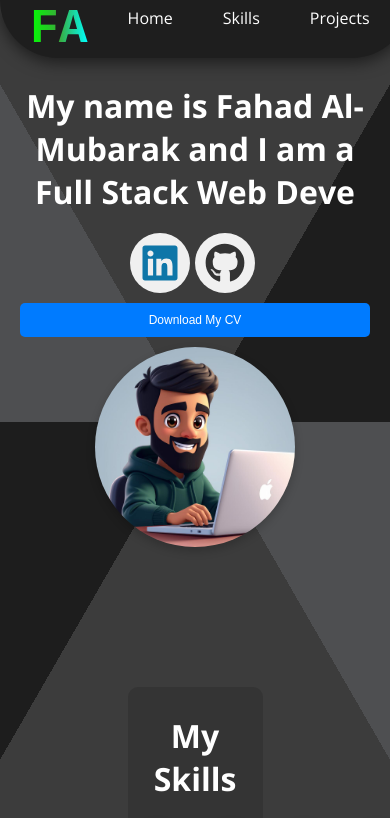
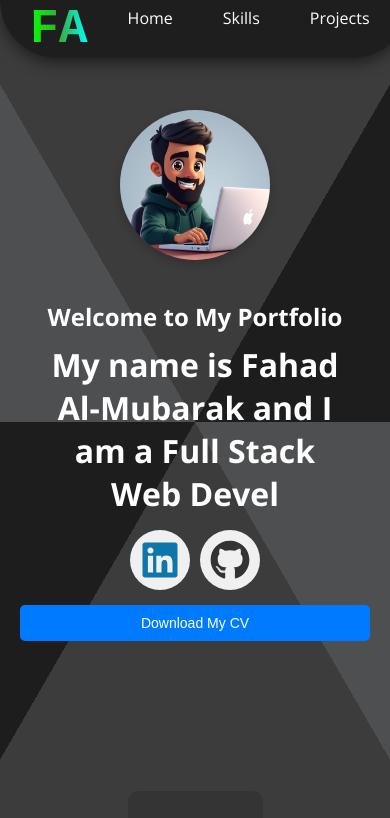
Before and after one commit to FahadAlMubarak/my-portfolio, a React (Vite) app: page / in a window 390 px wide. Shown: the top 818 px of the page. Built offline with nearby package versions, Linux system fonts and the light colour scheme.

Commit message:
applied mobile responsive for the banner section

```diff
--- a/src/assets/Components/Banner.css
+++ b/src/assets/Components/Banner.css
@@ -1,23 +1,21 @@
 
 .container {
   display: flex;
-  align-items: center; /* Vertically center the content */
-  justify-content: space-between; /* Space between text and image */
-  height: 90vh; /* Full viewport height */
-  padding-left: 100px; /* Optional padding */
-  /* margin-left: 100px; */
-  /* background-image: url("./public/background.jpeg"); */
+  align-items: center;
+  justify-content: space-between;
+  height: 90vh;
+  padding-left: 100px;
   background-size: cover;
   background-position: center;
   background-repeat: no-repeat;
 }
 
 .banner {
-  flex: 1; /* Allow the banner to take up more space */
+  flex: 1;
   display: flex;
   flex-direction: column;
   justify-content: center;
-  padding-right: 20px; /* Space between text and image */
+  padding-right: 20px;
   text-align: center;
 }
 
@@ -38,10 +36,10 @@
 }
 
 .image-div img {
-  border-radius: 50%; /* Makes the image circular */
-  width: 500px; /* Adjust the size as needed */
-  height: 500px; /* Make sure width and height are equal for a perfect circle */
-  object-fit: cover; /* Ensures the image covers the entire circular area */
+  border-radius: 50%;
+  width: 500px;
+  height: 500px;
+  object-fit: cover;
   box-shadow: 0 4px 10px rgba(0, 0, 0, 0.2), 0 0 15px rgba(0, 0, 0, 0.1) inset;
   margin-right: 100px;
 }
@@ -88,29 +86,15 @@
 }
 
 
-/* Media Queries for Mobile Responsiveness */
-@media (max-width: 768px) {
+@media only screen and (max-width: 430px) {
+  /* Stack content vertically */
   .container {
-    flex-direction: column;
+    flex-direction: column-reverse;
     justify-content: center;
-    padding-left: 20px;
-    padding-right: 20px;
+    align-items: center;
     height: auto;
-  }
-
-  .banner h1 {
-    font-size: 2.5rem; /* Reduce font size for mobile */
-  }
-
-  .banner h2 {
-    font-size: 1.5rem;
-  }
-
-  .image-div img {
-    width: 250px; /* Reduce image size for mobile */
-    height: 250px;
-    margin-right: 0; /* Remove margin on mobile */
-    margin-bottom: 20px; /* Add some margin below the image */
+    padding: 20px;
+    margin-top: 90px;
   }
 
   .banner {
@@ -118,33 +102,33 @@
     text-align: center;
   }
 
+  .banner h1 {
+    font-size: 2rem;
+    width: 90%;
+    margin: 0 auto 10px auto;
+  }
+
+  .banner h2 {
+    font-size: 1.5rem;
+    margin-bottom: 10px;
+  }
+
+  .image-div {
+    margin-bottom: 20px;
+  }
+
+  .image-div img {
+    width: 150px;
+    height: 150px;
+    margin-right: 0;
+  }
   .btn {
-    margin-right: 5px; /* Reduce margin between buttons on mobile */
+    margin: 5px;
   }
 
   .download-btn {
-    width: 100%; /* Make the download button full-width on mobile */
-    padding: 12px; /* Increase padding for better touch interaction */
-    font-size: 14px; /* Adjust font size for mobile */
+    width: 100%;
+    padding: 10px;
+    font-size: 14px;
   }
 }
-
-@media (max-width: 480px) {
-  .banner h1 {
-    font-size: 2rem; /* Further reduce font size for very small screens */
-  }
-
-  .banner h2 {
-    font-size: 1.2rem;
-  }
-
-  .image-div img {
-    width: 200px; /* Further reduce image size */
-    height: 200px;
-  }
-
-  .download-btn {
-    font-size: 12px; /* Adjust font size */
-    padding: 10px; /* Adjust padding */
-  }
-}
```
